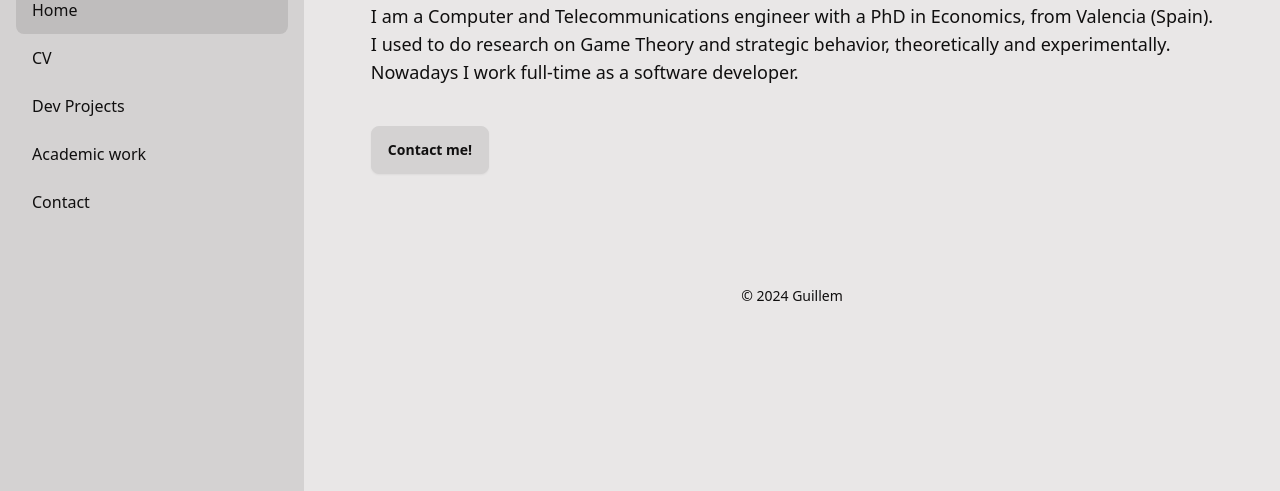
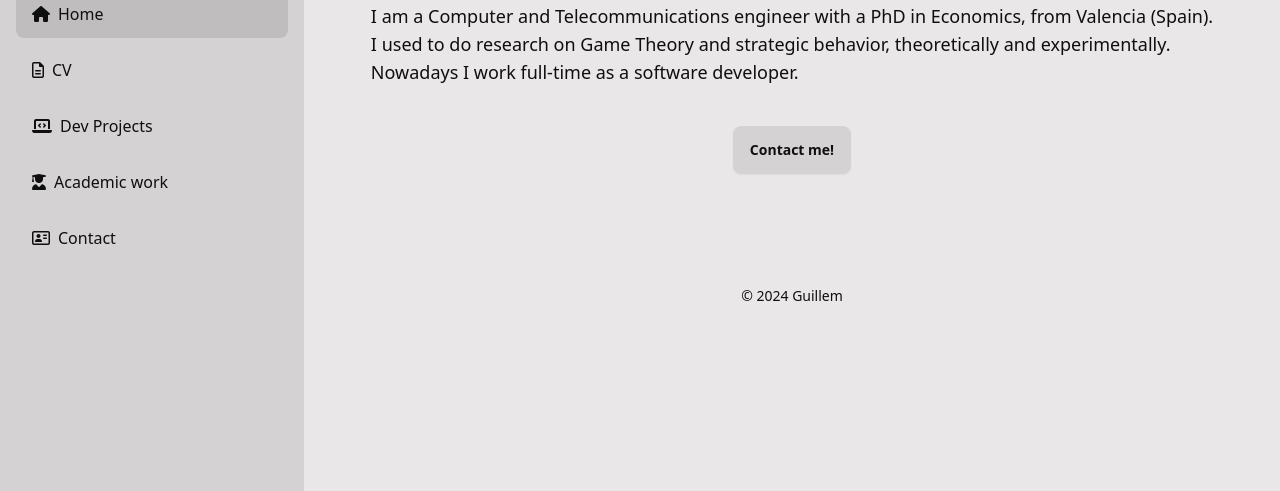
Before and after one commit to guimarca/personal-site, an Astro site: page / in a window 1280 px wide. Shown: the part 210-701 px from the top of the page. Built offline with nearby package versions, Linux system fonts and the light colour scheme; Astro itself is replaced by a stand-in of ours.

Commit message:
Some small style changes

```diff
--- a/src/components/PositionTimeLine.astro
+++ b/src/components/PositionTimeLine.astro
@@ -30,13 +30,15 @@ const { position } = Astro.props;
 
       <div class="flex-1">
         <h3 class="font-semibold mb-1">
-          {position.title}
-          <span style="font-weight: 400">at</span>
-          <a href={position.site.link}>{position.site.name}</a>
-          <br />
-          <span class="font-light text-sm"
-            >{position.date.from} - {position.date.to}</span
-          >
+          <div>
+            {position.title}
+            <span style="font-weight: 400">at</span>
+            <a href={position.site.link}>{position.site.name}</a>
+          </div>
+
+          <div class="font-light text-sm">
+            {position.date.from} - {position.date.to}
+          </div>
         </h3>
       </div>
     </div>
--- a/src/components/SideBarMenu.astro
+++ b/src/components/SideBarMenu.astro
@@ -4,17 +4,31 @@ const activeClass = "bg-base-300"; // For primary color replace with `active` cl
 ---
 
 <ul class="menu grow shrink menu-md overflow-y-auto">
-  <li><a class="py-3 text-base" id="home" href="/">Home</a></li>
-  <li><a class="py-3 text-base" id="cv" href="/cv">CV</a></li>
-  <li>
-    <a class="py-3 text-base" id="dev-projects" href="/dev-projects"
-      >Dev Projects</a
+  <li class="mb-1 mt-1">
+    <a class="py-3 text-base" id="home" href="/"
+      ><i class="fa-solid fa-house"></i> Home</a
     >
   </li>
-  <li>
-    <a class="py-3 text-base" id="store" href="/academic-work">Academic work</a>
+  <li class="mb-1 mt-1">
+    <a class="py-3 text-base" id="cv" href="/cv"
+      ><i class="fa-regular fa-file-lines"></i> CV</a
+    >
   </li>
-  <li><a class="py-3 text-base" id="contact" href="/contact">Contact</a></li>
+  <li class="mb-1 mt-1">
+    <a class="py-3 text-base" id="dev-projects" href="/dev-projects"
+      ><i class="fa-solid fa-laptop-code"></i> Dev Projects</a
+    >
+  </li>
+  <li class="mb-1 mt-1">
+    <a class="py-3 text-base" id="store" href="/academic-work"
+      ><i class="fa-solid fa-user-graduate"></i> Academic work</a
+    >
+  </li>
+  <li class="mb-1 mt-1">
+    <a class="py-3 text-base" id="contact" href="/contact"
+      ><i class="fa-regular fa-address-card"></i> Contact</a
+    >
+  </li>
 </ul>
 
 <script
--- a/src/pages/index.astro
+++ b/src/pages/index.astro
@@ -13,7 +13,7 @@ import description from "../../data/description.json";
         {description.text.map((line) => <div>{line}</div>)}
       </text>
     </div>
-    <div class="mt-8">
+    <div class="mt-8 text-center">
       <a class="btn" href="/contact">Contact me!</a>
     </div>
   </div>
```
Also changed, not shown: cypress/e2e/index.cy.js (+1 -1 lines).
